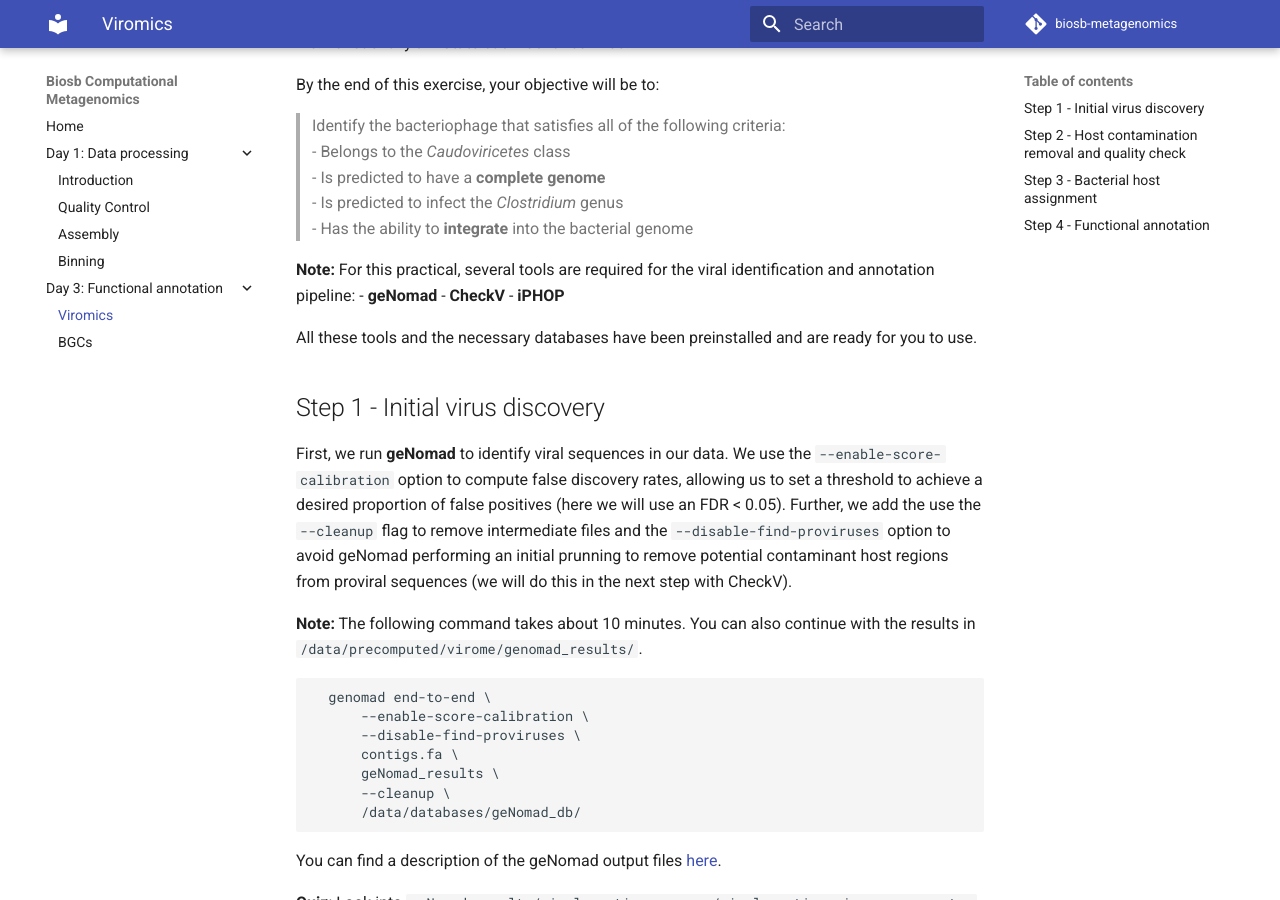
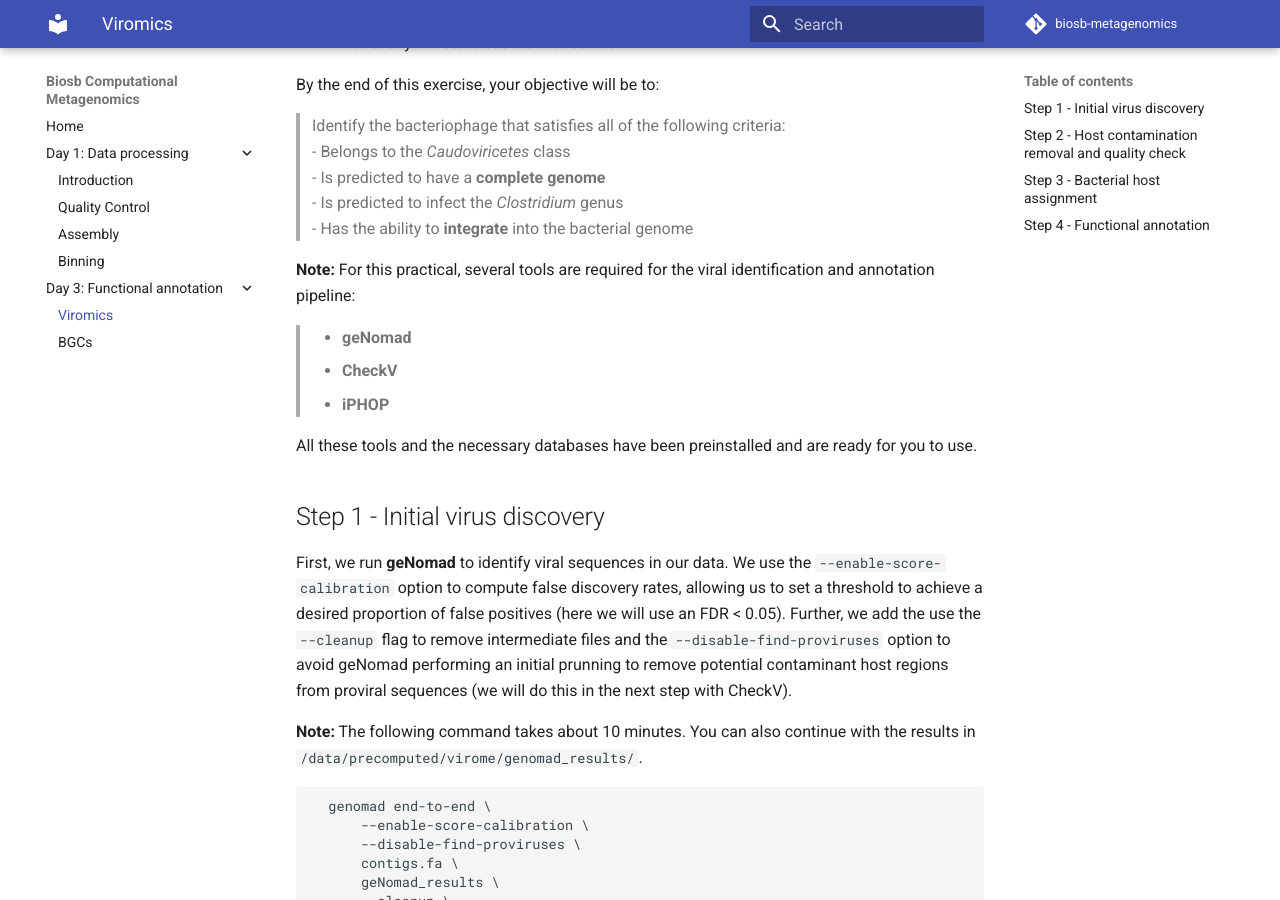
Before and after one commit to mdehollander/biosb-metagenomics, an MkDocs documentation site: the page built from docs/functional-annotation/viromes.md, in a window 1280 px wide and 900 px high, scrolled down 351 px. Built offline with MkDocs 1.6.1 and Material for MkDocs 9.7.7, drawn with Linux system fonts in a browser that asks for light colours; comment, search, counter and statistics services are not loaded.

```diff
--- a/docs/functional-annotation/viromes.md
+++ b/docs/functional-annotation/viromes.md
@@ -18,9 +18,9 @@ By the end of this exercise, your objective will be to:
 > - Has the ability to **integrate** into the bacterial genome
 
 **Note:** For this practical, several tools are required for the viral identification and annotation pipeline:
-- **geNomad**
-- **CheckV**
-- **iPHOP**
+> - **geNomad**
+> - **CheckV**
+> - **iPHOP**
 
 All these tools and the necessary databases have been preinstalled and are ready for you to use.
 
```
